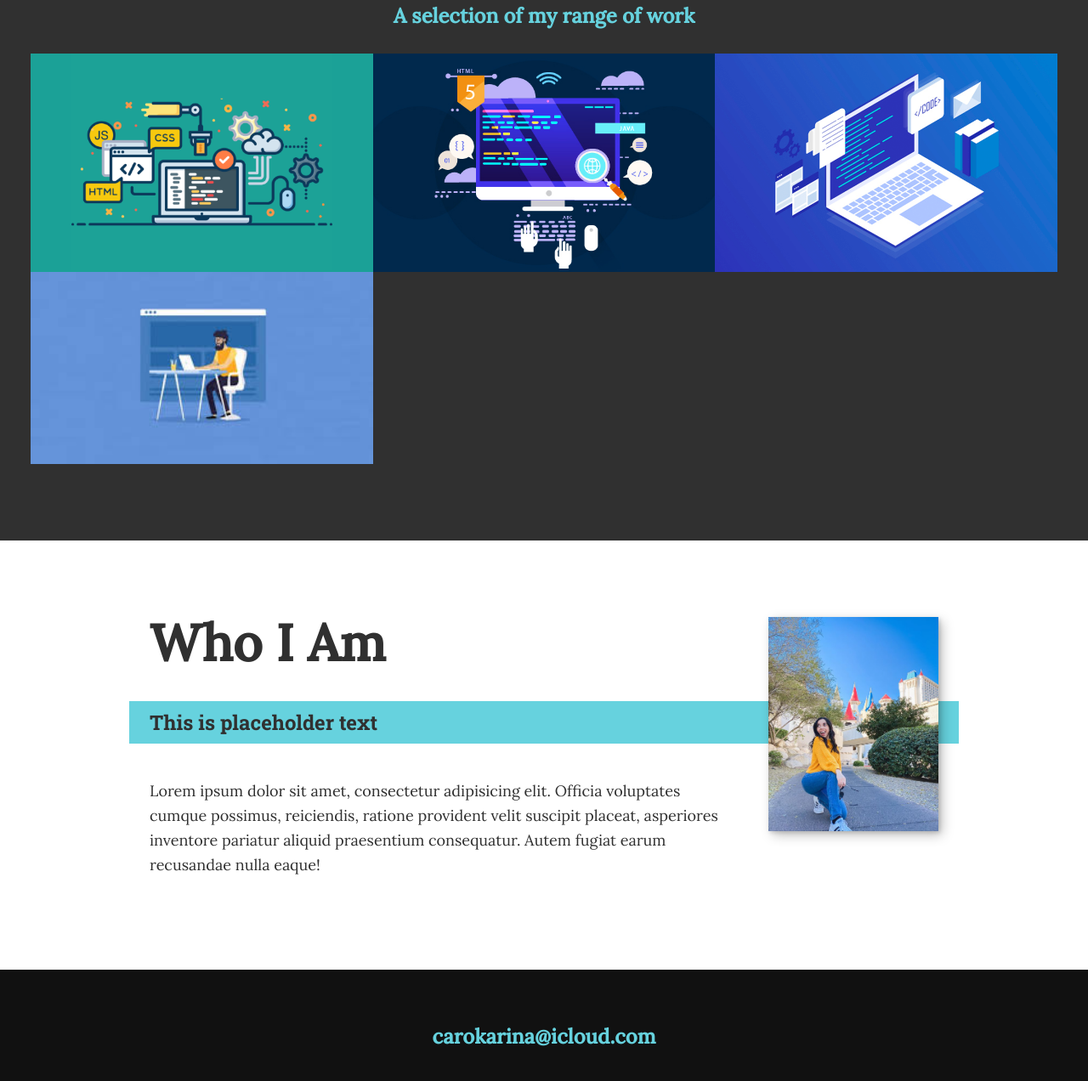
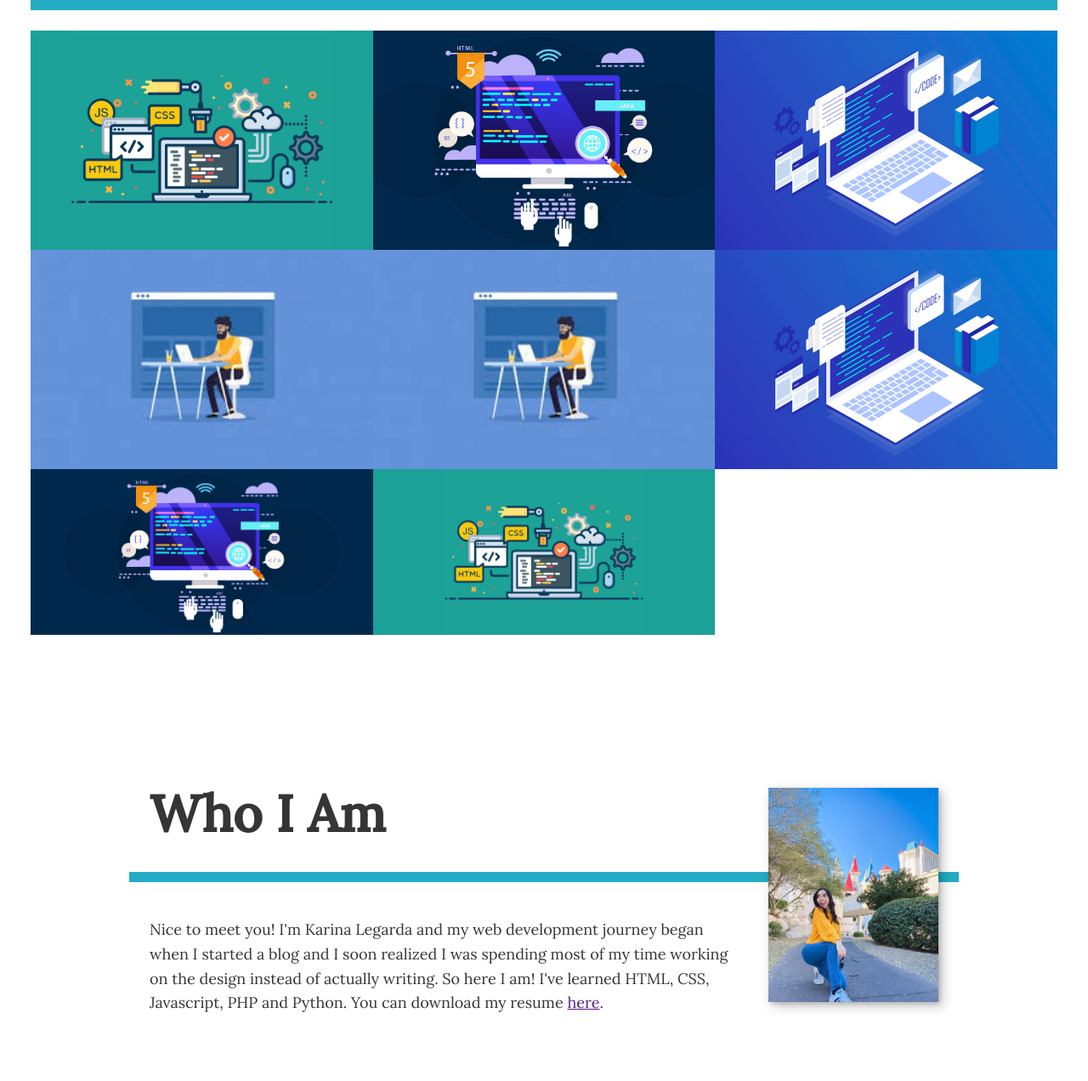
Before and after one commit to alltookarina/custom-portfolio, a plain HTML site: page index.html in a window 1280 px wide. Shown: the part 668-1940 px from the top of the page at 85% size. Drawn offline with nearby package versions, Linux system fonts and the light colour scheme.

Commit message:
updated html and css

```diff
--- a/css/style.css
+++ b/css/style.css
@@ -4,7 +4,7 @@
     box-sizing: border-box;
 }
 
-/* Custom properties, update these for your own design */
+/* Custom properties */
 :root {
     --ff-primary: 'Lora', serif;
     --ff-secondary: 'Roboto Slab', serif;
@@ -13,8 +13,8 @@
     --fw-bold: 700;
 
     --clr-light: #fff;
-    --clr-dark: #303030;
-    --clr-accent: #66d2de;
+    --clr-dark: #353535;
+    --clr-accent: #24acc4;
 
     --fs-h1: 3rem;
     --fs-h2: 2.50rem;
@@ -99,9 +99,16 @@ h3 { font-size: var(--fs-h3) }
 }
 
 .section__subtitle--work {
-    color: var(--clr-accent);
+    background: var(--clr-accent);
+    /* color: var(--clr-accent); */
+    padding: .25em 1em;
+    font-family: var(--ff-secondary);
+    margin-bottom: 1em;
+    /* margin-bottom: 1;
+    font-size: var(--fs-h3); */
+    /* color: var(--clr-accent);
     font-weight: var(--fw-bold);
-    text-align: 2em;
+    text-align: 2em; */
 }
 
 /* header */
@@ -162,9 +169,7 @@ header {
     z-index: 1000;
 }
 
-
-
-/* js portion */
+/* javascript */
 
 .nav-open .nav {
     transform: translateX(0);
@@ -185,9 +190,6 @@ header {
 .nav-open .hamburger::after {
     opacity: 0;
 }
-
-
-
 
 .hamburger {
     display: block;
@@ -214,7 +216,6 @@ header {
 
 .hamburger::before { top: 6px; }
 .hamburger::after {bottom: 6px; }
-
 
 /* Intro Section */
 
@@ -317,8 +318,8 @@ header {
 }
 
 .my-work {
-    background-color: var(--clr-dark);
-    color: var(--clr-light);
+    background-color: var(--clr-light);
+    color: var(--clr-dark);
     text-align: center;
 }
 
@@ -350,10 +351,10 @@ header {
 /* footer */
 
 .footer {
-    background: #111;
+    background: var(--clr-dark);
     color: var(--clr-accent);
     text-align: center;
-    padding: 2.5em 0;
+    padding: 1.75em 0;
     font-size: var(--fs-h3);
 }
 
@@ -379,7 +380,7 @@ header {
     list-style: none;
     display: flex;
     justify-content: center;
-    margin: 2em 0 0;
+    margin: 1em 0 0;
     padding: 0;
 }
 
--- a/index.html
+++ b/index.html
@@ -3,22 +3,29 @@
     <head>
         <meta charset="UTF-8">
         <meta name="viewport" content="width=device-width, initial-scale=1.0">
+
         <title>Karina's Portfolio</title>
+
+        <!-- Stylesheets -->
         <link rel="stylesheet" href="https://cdnjs.cloudflare.com/ajax/libs/normalize/7.0.0/normalize.min.css">
         <link rel="stylesheet" href="https://cdnjs.cloudflare.com/ajax/libs/font-awesome/5.15.3/css/all.min.css"
         integrity="sha512-ZYg+hQvLlM0W9C3P6vTpes5LmJ66G2EsroxDNzwD6qiulckldb29eD9I672HL2X+LH5nRhY1sQqZLJGB+aUUPg==" crossorigin="anonymous"/>
-        <link rel="stylesheet" href="https://use.fontawesome.com/releases/v5.15.3/css/all.css" integrity="sha384-SZXxX4whJ79/gErwcOYf+zWLeJdY/qpuqC4cAa9rOGUstPomtqpuNWT9wdPEn2fk" crossorigin="anonymous">
+        <link rel="stylesheet" href="https://use.fontawesome.com/releases/v5.15.3/css/all.css"
+        integrity="sha384-SZXxX4whJ79/gErwcOYf+zWLeJdY/qpuqC4cAa9rOGUstPomtqpuNWT9wdPEn2fk" crossorigin="anonymous">
 
         <!-- Update these with your own fonts -->
-        <!-- <link href="https://fonts.googleapis.com/css2?family=Source+Code+Pro:400,900|Source+Sans+Pro:300,900&display=swap" rel="stylesheet"> -->
         <link href="https://fonts.googleapis.com/css2?family=Lora:400,500|Roboto+Slab:700&display=swap" rel="stylesheet">
         <link rel="stylesheet" href="css/style.css">
     </head>
+
     <body>
+
+        <!-- Logo & Navigation -->
         <header>
             <div class="logo">
                 <img src="" alt="">
             </div>
+
             <button class="nav-toggle" aria-label="toggle navigation">
                 <span class="hamburger"></span>
             </button>
@@ -34,17 +41,15 @@
 
         <!-- Introduction -->
         <section class="intro" id="home">
-            <h1 class="section__title section__title--intro">
-            Hi, I am <strong>Karina Caro</strong>
-            </h1>
-            <p class="section__subtitle section__subtitle--intro">front-end dev</p>
+            <h1 class="section__title section__title--intro">Hi, I'm <strong>Karina</strong></h1>
+            <p class="section__subtitle section__subtitle--intro">front-end developer</p>
             <img src="images/webdevgraphic.jpg" alt="" class="intro__img">
         </section>
 
-        <!-- My Work -->
+        <!-- Projects -->
         <section class="my-work" id="work">
             <h2 class="section__title section__title--work">My Work</h2>
-            <p class="section__subtitle section__subtitle--work">A selection of my range of work</p>
+            <p class="section__subtitle section__subtitle--work"></p>
 
             <div class="portfolio">
                 <!-- Portfolio item 01 -->
@@ -66,6 +71,27 @@
                 <a href="#" class="portfolio__item">
                     <img src="images/project4.jpeg" alt="" class="portfolio__img">
                 </a>
+
+                <!-- Portfolio item 05 -->
+                <a href="portfolio-item1.html" class="portfolio__item">
+                    <img src="images/project4.jpeg" alt="" class="portfolio__img">
+                </a>
+
+                <!-- Portfolio item 06 -->
+                <a href="portfolio-item1.html" class="portfolio__item">
+                    <img src="images/project3.png" alt="" class="portfolio__img">
+                </a>
+
+                <!-- Portfolio item 07 -->
+                <a href="portfolio-item1.html" class="portfolio__item">
+                    <img src="images/project2.jpg" alt="" class="portfolio__img">
+                </a>
+
+                <!-- Portfolio item 08 -->
+                <a href="portfolio-item1.html" class="portfolio__item">
+                    <img src="images/project1.png" alt="" class="portfolio__img">
+                </a>
+
             </div>
 
             <!-- <a href="#work" class="btn">My Work</a> -->
@@ -74,22 +100,19 @@
         <!-- About Me  -->
         <section class="about-me" id="about">
             <h2 class="section__title section__title--about">Who I Am</h2>
-            <p class="section__subtitle section__subtitle--about">This is placeholder text</p>
+            <p class="section__subtitle section__subtitle--about"></p>
 
             <div class="about-me__body">
-                <p>Lorem ipsum dolor sit amet, consectetur adipisicing elit.
-                    Officia voluptates cumque possimus, reiciendis, ratione
-                    provident velit suscipit placeat, asperiores inventore pariatur
-                    aliquid praesentium consequatur. Autem fugiat earum recusandae
-                    nulla eaque!</p>
-                <p></p>
+                <p>Nice to meet you! I'm Karina Legarda and my web development journey began when I started a blog and
+                    I soon realized I was spending most of my time working on the design instead of actually writing. So here I am! I've
+                    learned HTML, CSS, Javascript, PHP and Python. You can download my resume <a href="">here</a>.
+                </p>
             </div>
             <img src="images/profile.jpg" alt="Profile photo of Karina smiling" class="about-me__img">
         </section>
 
         <!-- Footer -->
         <footer class="footer" id="contact">
-            <!-- replace with your own email address -->
             <a href="mailto:carokarina@icloud.com" class="footer__link">carokarina@icloud.com</a>
             <ul class="social-list">
                 <li class="social-list__item">
```
